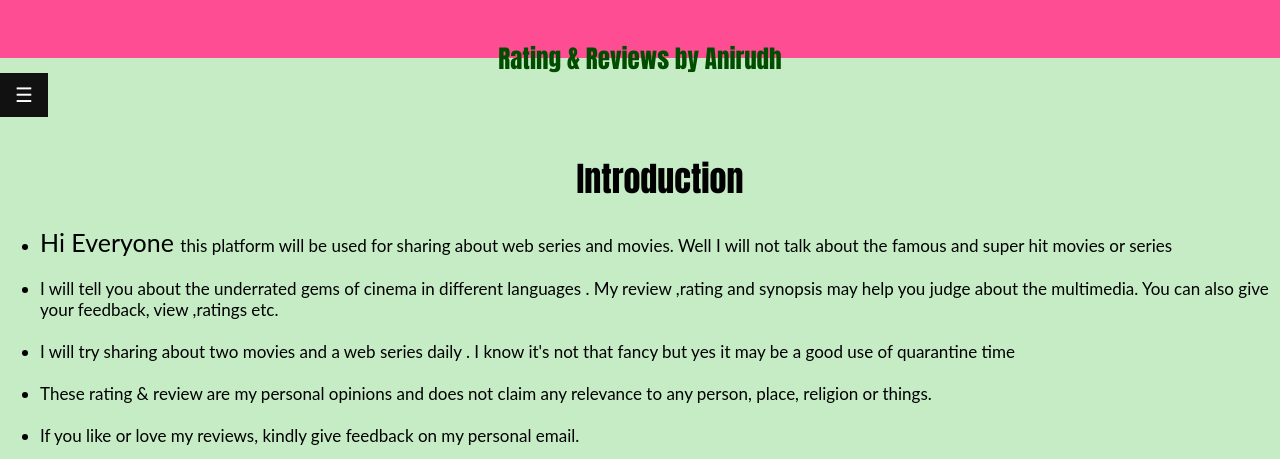
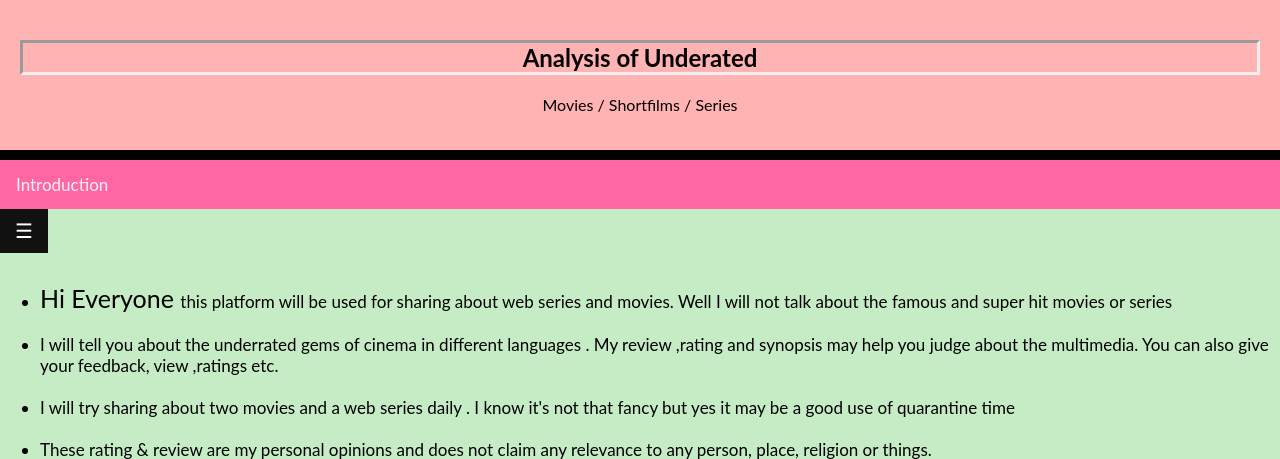
Before and after one commit to apurvchaudhary/articulate, a Django app: template articulate/articulate_app/templates/about.html in a window 1280 px wide. Shown: the top 459 px of the page. Run offline with Django 3.2, Linux system fonts and the light colour scheme; the template is opened without the code that fills it, so the values that code supplies are empty.

Commit message:
design modified

```diff
--- a/articulate/articulate_app/templates/about.html
+++ b/articulate/articulate_app/templates/about.html
@@ -22,21 +22,18 @@
   display: none;
   padding-left: 8px;
 }
-    h1.impact {
-    font-size:25px;
-  font-family: Impact, Charcoal, sans-serif;
-  color: #004d00;
-  background-color: #ff4d94;
-  height: 18px;
-  margin-top: 0;
-  margin-bottom: 15px;
-  padding-top:40px;
-  width: 100%;
-}
 th.impact {
   font-family: Impact, Charcoal, sans-serif;
   color: #003300;
 }
+.card {
+  box-shadow: 0 4px 8px 0 rgba(0,0,0,6);
+  transition: 0.3s;
+  width: 75%;
+  border-radius: 5px;
+  background-color:#ffcce0;
+}
+
 .card:hover {
   box-shadow: 0 8px 16px 0 rgba(0,0,0,0.9);
 }
@@ -107,6 +104,52 @@ body {
   background-color: #003300;
   color: white;
 }
+.header {
+  background-color: #ffb3b3;
+  padding: 20px;
+  text-align: center;
+  border-bottom: 5px solid black;
+}
+
+#navbar {
+  overflow: hidden;
+  background-color: #ff66a3;
+  border-top: 5px solid black;
+}
+
+#navbar a {
+  float: left;
+  display: block;
+  color: #f2f2f2;
+  text-align: center;
+  padding: 14px 16px;
+  text-decoration: none;
+  font-size: 17px;
+}
+
+#navbar a:hover {
+  background-color: #ddd;
+  color: black;
+}
+
+#navbar a.active {
+  background-color: #4CAF50;
+  color: white;
+}
+
+.content {
+  padding: 16px;
+}
+
+.sticky {
+  position: fixed;
+  top: 0;
+  width: 100%;
+}
+
+.sticky + .content {
+  padding-top: 60px;
+}
     </style>
 </head>
 <body>
@@ -122,11 +165,16 @@ body {
     <a>About</a>
     <a href="{{MEDIA_URL}}/aniadmin/" target="_blank">Admin</a>
 </div>
-<h1 align="center" class="impact"> Rating & Reviews by Anirudh</h1>
+<div class="header">
+  <h2 style="border-style: inset;">Analysis of Underated</h2>
+  <p>Movies / Shortfilms / Series</p>
+</div>
+<div id="navbar">
+  <a>Introduction</a>
+</div>
 <button class="openbtn" onclick="openNav()">☰</button>
 <br><br><br>
 <ul style="font-size:17px;">
-    <center><h1 style="font-family: Impact, Charcoal, sans-serif;">Introduction</h1></center>
     <li>
         <span style="font-size:25px;">Hi Everyone </span>this platform will be used for sharing about web series and movies. Well I will not talk about the famous and
         super hit movies or series
@@ -161,6 +209,19 @@ body {
     </li>
 </ul>
 <script>
+window.onscroll = function() {myFunction()};
+
+var navbar = document.getElementById("navbar");
+var sticky = navbar.offsetTop;
+
+function myFunction() {
+  if (window.pageYOffset >= sticky) {
+    navbar.classList.add("sticky")
+  }
+  else {
+    navbar.classList.remove("sticky");
+  }
+}
 function openNav() {
   document.getElementById("mySidepanel").style.width = "200px";
 }
@@ -182,6 +243,7 @@ for (i = 0; i < dropdown.length; i++) {
   }
   });
 }
+
 </script>
 </body>
 </html>
```
Also changed, not shown: articulate/articulate_app/templates/home.html (+67 -17 lines), articulate/articulate_app/templates/moviedetail.html (+83 -25 lines).
